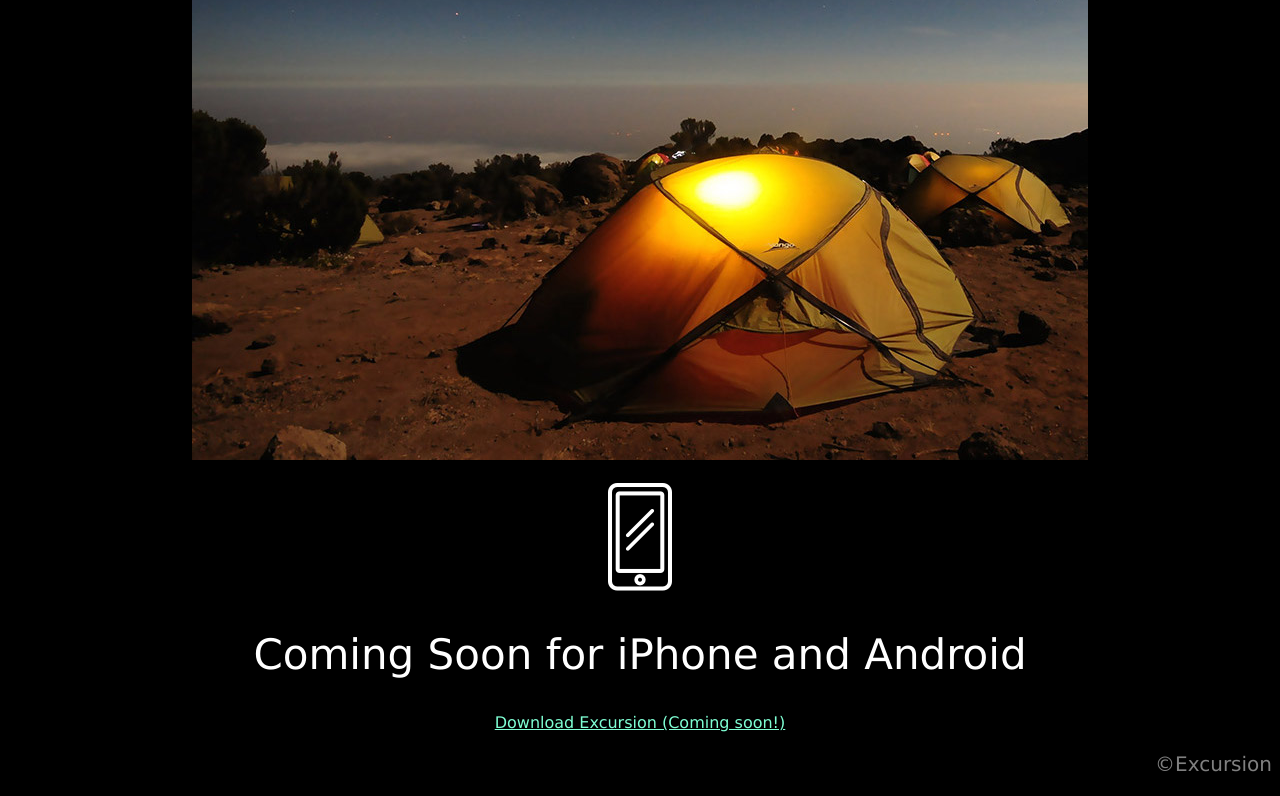
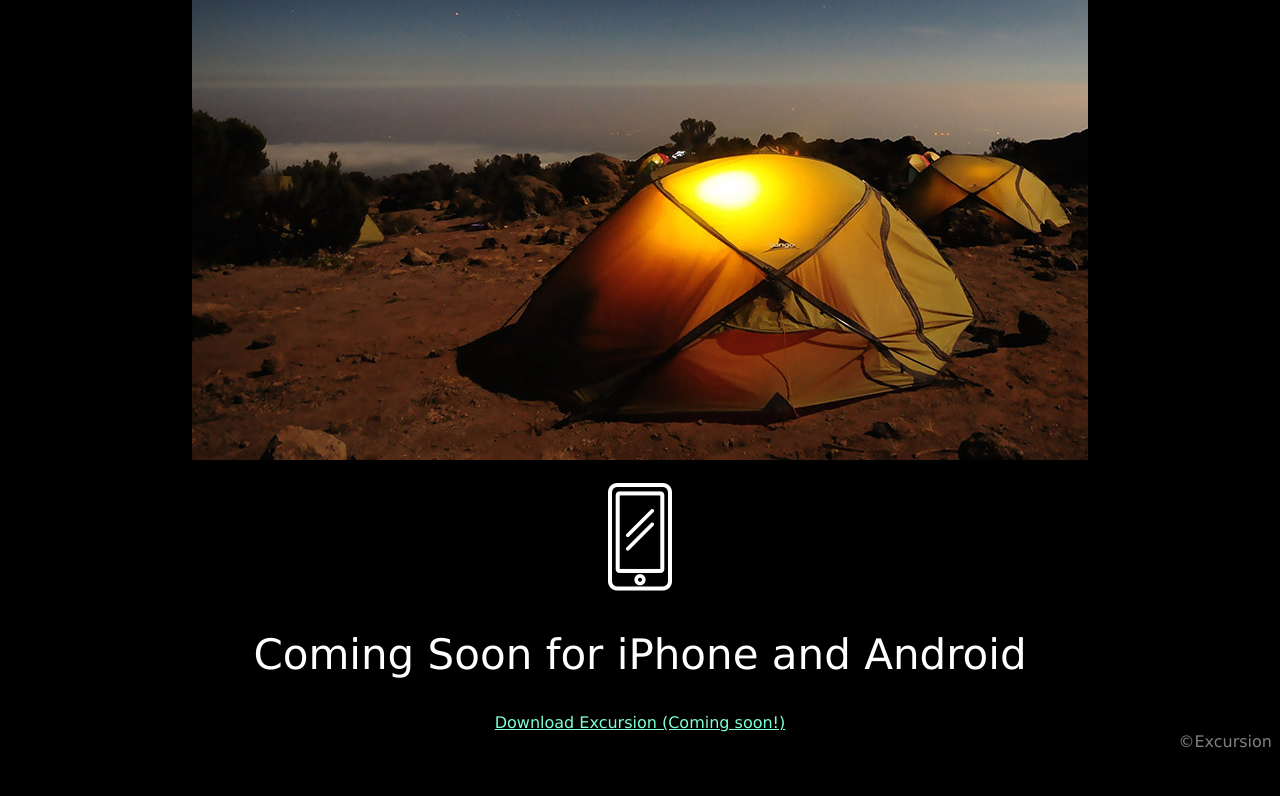
Before and after one commit to ShrawaniBose/Excursion, a plain HTML site: page index.html in a window 1280 px wide. Shown: the part 528-1324 px from the top of the page. After the commit the page ends 1287 px from the top, so only its background shows below. Drawn offline with Linux system fonts and the light colour scheme.

Commit message:
footer update

```diff
--- a/Resources/style.css
+++ b/Resources/style.css
@@ -23,6 +23,7 @@ p {
   font-size: 16px
   text: underline;
 }
-.copyright {
+footer {
   text-align: right;
+  color: gray;
 }
--- a/index.html
+++ b/index.html
@@ -24,6 +24,6 @@
      <h2>Coming Soon for iPhone and Android</h2>
      <a href="https://s3.amazonaws.com/codecademy-content/programs/freelance-one/excursion/mocks/excursion.png" class="download">Download Excursion (Coming soon!)</a>
     </div>
-    <p class="copyright">&copyExcursion</p>
+    <footer>&copyExcursion</footer>
   </body>
 </html>
```
